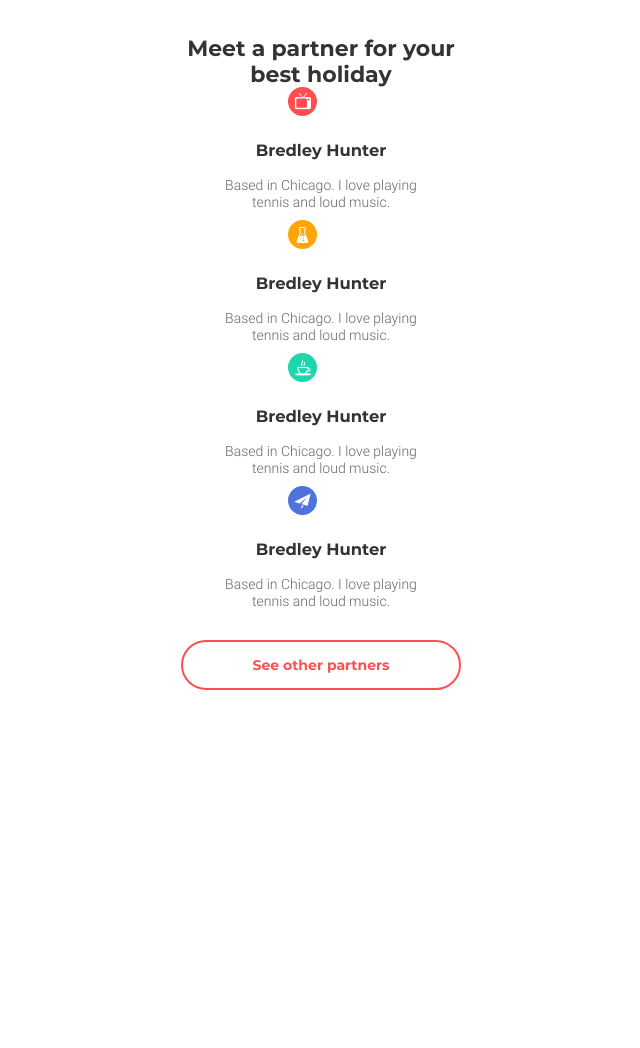
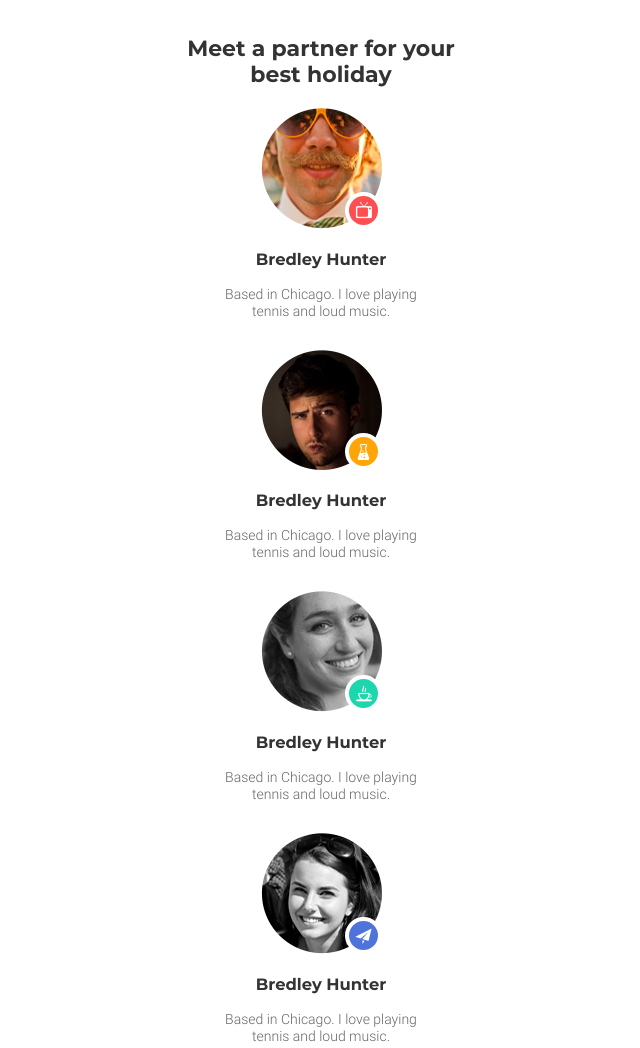
Before and after one commit to idea-studio2015/goit-fe-course, a plain HTML site: page module-08/index.html in a window 1280 px wide. Shown: the part 580-1628 px from the top of the page, without its empty margins (319-959 px from the left). Before the commit the page ends 1327 px from the top, so only its background shows below. Drawn offline with Linux system fonts and the light colour scheme; the site is published under a folder, as on GitHub Pages, so addresses that start at the root find nothing.

Commit message:
edit img folder

```diff
--- a/module-08/index.html
+++ b/module-08/index.html
@@ -37,28 +37,28 @@
           <ul class="partners-list">
             <li>
               <div class="icon-tv">
-                <img src="/img/partners/partner-1.png" alt="">
+                <img src="../img/partners/partner-1.png" alt="">
               </div>
               <h3>Bredley Hunter</h3>
               <p class="partners-text">Based in Chicago. I love playing tennis and loud music.</p>
             </li>
             <li>
               <div class="icon-tube">
-                <img src="/img/partners/partner-2.png" alt="">
+                <img src="../img/partners/partner-2.png" alt="">
               </div>
               <h3>Bredley Hunter</h3>
               <p class="partners-text">Based in Chicago. I love playing tennis and loud music.</p>
             </li>
             <li>
               <div class="icon-cup">
-                <img src="/img/partners/partner-3.png" alt="">
+                <img src="../img/partners/partner-3.png" alt="">
               </div>
               <h3>Bredley Hunter</h3>
               <p class="partners-text">Based in Chicago. I love playing tennis and loud music.</p>
             </li>
             <li>
               <div class="icon-letter">
-                <img src="/img/partners/partner-4.png" alt="">
+                <img src="../img/partners/partner-4.png" alt="">
               </div>
               <h3>Bredley Hunter</h3>
               <p class="partners-text">Based in Chicago. I love playing tennis and loud music.</p>
```
